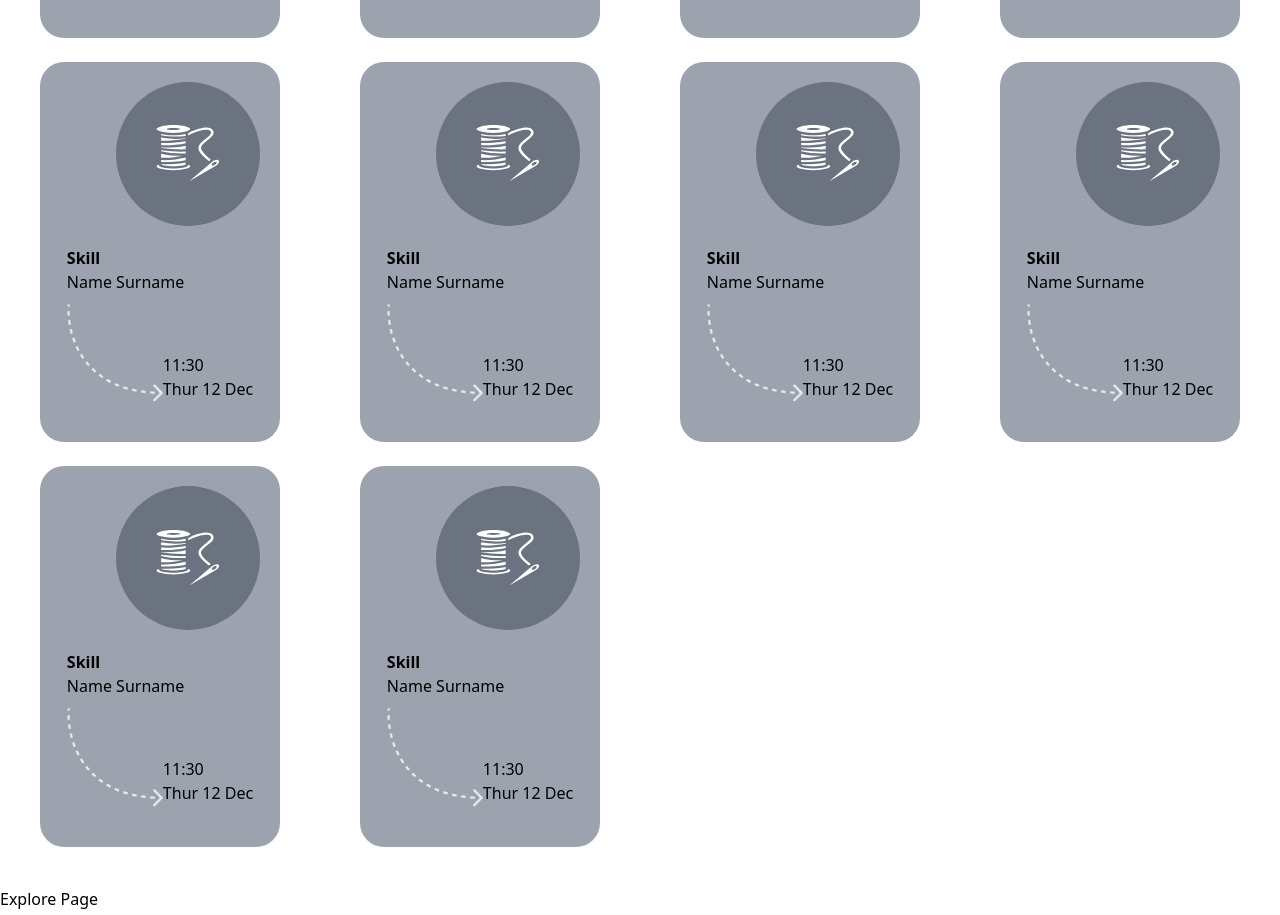
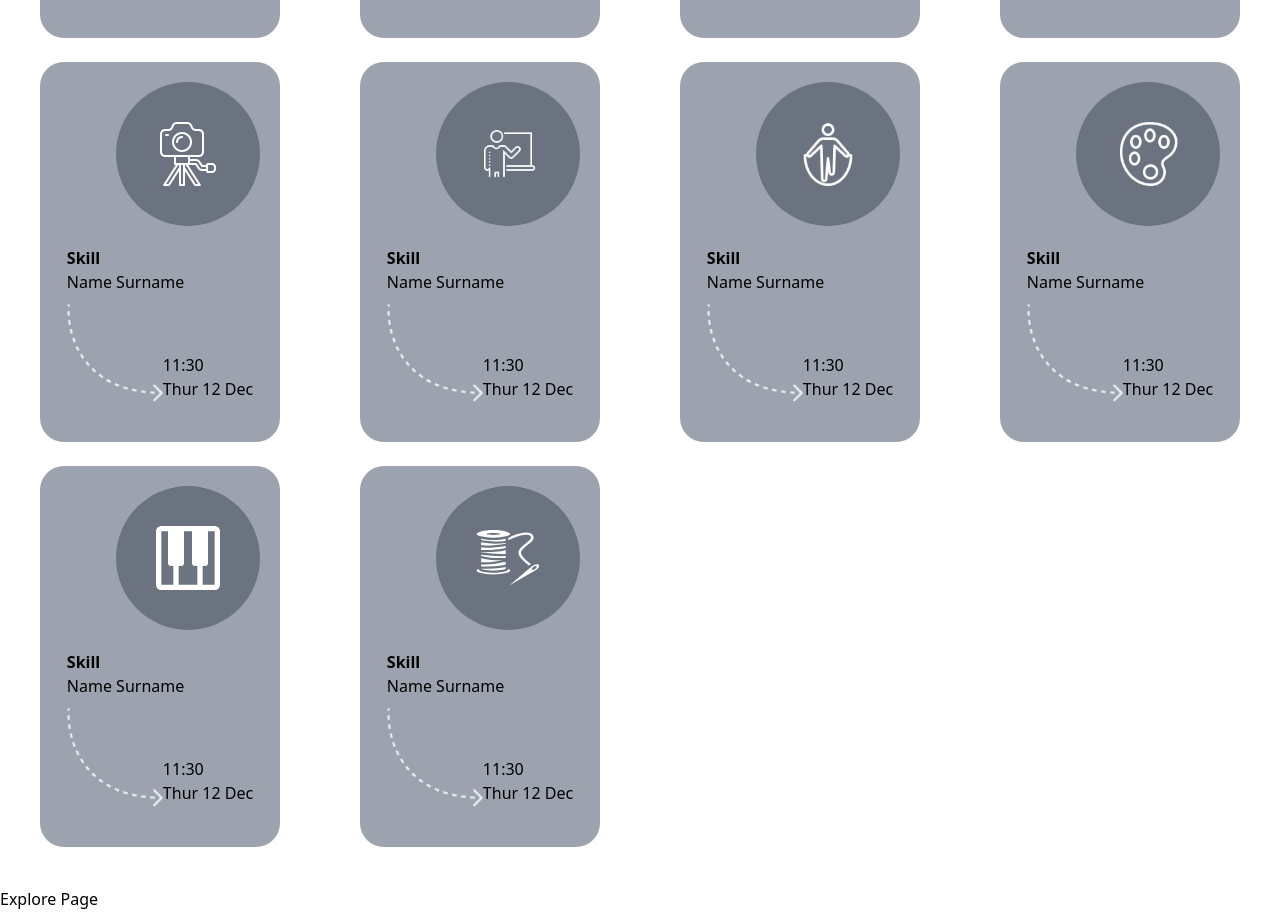
Before and after one commit to SchoolOfCode/bc13_final-project_front-end-zen-coders, a Next.js app: page /explore in a window 1280 px wide. Shown: the part 721-1636 px from the top of the page. Built offline with nearby package versions, Linux system fonts and the light colour scheme.

Commit message:
changed icons on explore tiles and linked  explore card to profile page

```diff
--- a/components/ExploreTiles/ExploreTiles.js
+++ b/components/ExploreTiles/ExploreTiles.js
@@ -1,12 +1,13 @@
-import React from "react";
-
+import React from 'react';
+import Link from 'next/link';
 
 export default function ExploreTiles() {
   return (
     <div className="flex flex-row flex-wrap">
-    <div class="grid grid-cols-2 md:grid-cols-3  lg:grid-cols-4 lg:gap-x-14 p-7 m-auto ">
-    <div className="flex flex-col items-center justify-center lg:w-60 bg-gray-400 m-3 rounded-3xl hover:bg-gray-800 hover:scale-110">
-<div className="self-end h-36 w-36 bg-gray-500 m-5 rounded-full flex justify-center items-center">
+      <div class="m-auto grid grid-cols-2  p-7 md:grid-cols-3 lg:grid-cols-4 lg:gap-x-14 ">
+        <Link href="/profile">
+          <div className="m-3 flex flex-col items-center justify-center rounded-3xl bg-gray-400 hover:scale-110 hover:bg-gray-800 lg:w-60">
+            <div className="m-5 flex h-36 w-36 items-center justify-center self-end rounded-full bg-gray-500">
               <img
                 className="h-20 w-20 object-contain p-2"
                 src="/knitting.svg"
@@ -17,18 +18,51 @@ export default function ExploreTiles() {
               <p className=" ">Name Surname</p>
               <div className="mt-2.5 mb-5 flex items-center">
                 <img className="h-30 w-24" src="/arrow.svg" />
-    <div className="flex flex-col -mb-12">
+                <div className="-mb-12 flex flex-col">
                   <p>11:30</p>
                   <p>Thur 12 Dec</p>
                 </div>
               </div>
             </div>
           </div>
- <div className="flex flex-col items-center justify-center lg:w-60 bg-gray-400 m-3 rounded-3xl hover:bg-gray-800 hover:scale-110">
-<div className="self-end h-36 w-36 bg-gray-500 m-5 rounded-full flex justify-center items-center">
+        </Link>
+        <div className="m-3 flex flex-col items-center justify-center rounded-3xl bg-gray-400 hover:scale-110 hover:bg-gray-800 lg:w-60">
+          <div className="m-5 flex h-36 w-36 items-center justify-center self-end rounded-full bg-gray-500">
+            <img className="h-20 w-20 object-contain p-2" src="/shears.svg" />
+          </div>
+          <div className="px-5 pb-5">
+            <h1 className="font-bold  ">Skill</h1>
+            <p className=" ">Name Surname</p>
+            <div className="mt-2.5 mb-5 flex items-center">
+              <img className="h-30 w-24" src="/arrow.svg" />
+              <div className="-mb-12 flex flex-col">
+                <p>11:30</p>
+                <p>Thur 12 Dec</p>
+              </div>
+            </div>
+          </div>
+        </div>
+        <div className="m-3 flex flex-col items-center justify-center rounded-3xl bg-gray-400 hover:scale-110 hover:bg-gray-800 lg:w-60">
+          <div className="m-5 flex h-36 w-36 items-center justify-center self-end rounded-full bg-gray-500">
+            <img className="h-20 w-20 object-contain p-2" src="/piano.svg" />
+          </div>
+          <div className="px-5 pb-5">
+            <h1 className="font-bold  ">Skill</h1>
+            <p className=" ">Name Surname</p>
+            <div className="mt-2.5 mb-5 flex items-center">
+              <img className="h-30 w-24" src="/arrow.svg" />
+              <div className="-mb-12 flex flex-col">
+                <p>11:30</p>
+                <p>Thur 12 Dec</p>
+              </div>
+            </div>
+          </div>
+        </div>
+        <div className="m-3 flex flex-col items-center justify-center rounded-3xl bg-gray-400 hover:scale-110 hover:bg-gray-800 lg:w-60">
+          <div className="m-5 flex h-36 w-36 items-center justify-center self-end rounded-full bg-gray-500">
             <img
               className="h-20 w-20 object-contain p-2"
-    src="/shears.svg"
+              src="/languageIcon.svg"
             />
           </div>
           <div className="px-5 pb-5">
@@ -36,18 +70,18 @@ export default function ExploreTiles() {
             <p className=" ">Name Surname</p>
             <div className="mt-2.5 mb-5 flex items-center">
               <img className="h-30 w-24" src="/arrow.svg" />
-    <div className="flex flex-col -mb-12">
+              <div className="-mb-12 flex flex-col">
                 <p>11:30</p>
                 <p>Thur 12 Dec</p>
               </div>
             </div>
           </div>
         </div>
-<div className="flex flex-col items-center justify-center lg:w-60 bg-gray-400 m-3 rounded-3xl hover:bg-gray-800 hover:scale-110">
-<div className="self-end h-36 w-36 bg-gray-500 m-5 rounded-full flex justify-center items-center">
+        <div className="m-3 flex flex-col items-center justify-center rounded-3xl bg-gray-400 hover:scale-110 hover:bg-gray-800 lg:w-60">
+          <div className="m-5 flex h-36 w-36 items-center justify-center self-end rounded-full bg-gray-500">
             <img
               className="h-20 w-20 object-contain p-2"
-    src="/piano.svg"
+              src="/photoIcon.svg"
             />
           </div>
           <div className="px-5 pb-5">
@@ -55,18 +89,18 @@ export default function ExploreTiles() {
             <p className=" ">Name Surname</p>
             <div className="mt-2.5 mb-5 flex items-center">
               <img className="h-30 w-24" src="/arrow.svg" />
-    <div className="flex flex-col -mb-12">
+              <div className="-mb-12 flex flex-col">
                 <p>11:30</p>
                 <p>Thur 12 Dec</p>
               </div>
             </div>
           </div>
         </div>
-<div className="flex flex-col items-center justify-center lg:w-60 bg-gray-400 m-3 rounded-3xl hover:bg-gray-800 hover:scale-110">
-<div className="self-end h-36 w-36 bg-gray-500 m-5 rounded-full flex justify-center items-center">
+        <div className="m-3 flex flex-col items-center justify-center rounded-3xl bg-gray-400 hover:scale-110 hover:bg-gray-800 lg:w-60">
+          <div className="m-5 flex h-36 w-36 items-center justify-center self-end rounded-full bg-gray-500">
             <img
               className="h-20 w-20 object-contain p-2"
-    src="/knitting.svg"
+              src="/tutorIcon.svg"
             />
           </div>
           <div className="px-5 pb-5">
@@ -74,18 +108,18 @@ export default function ExploreTiles() {
             <p className=" ">Name Surname</p>
             <div className="mt-2.5 mb-5 flex items-center">
               <img className="h-30 w-24" src="/arrow.svg" />
-    <div className="flex flex-col -mb-12">
+              <div className="-mb-12 flex flex-col">
                 <p>11:30</p>
                 <p>Thur 12 Dec</p>
               </div>
             </div>
           </div>
         </div>
-<div className="flex flex-col items-center justify-center lg:w-60 bg-gray-400 m-3 rounded-3xl hover:bg-gray-800 hover:scale-110">
-<div className="self-end h-36 w-36 bg-gray-500 m-5 rounded-full flex justify-center items-center">
+        <div className="m-3 flex flex-col items-center justify-center rounded-3xl bg-gray-400 hover:scale-110 hover:bg-gray-800 lg:w-60">
+          <div className="m-5 flex h-36 w-36 items-center justify-center self-end rounded-full bg-gray-500">
             <img
               className="h-20 w-20 object-contain p-2"
-    src="/knitting.svg"
+              src="/sportIcon.svg"
             />
           </div>
           <div className="px-5 pb-5">
@@ -93,18 +127,18 @@ export default function ExploreTiles() {
             <p className=" ">Name Surname</p>
             <div className="mt-2.5 mb-5 flex items-center">
               <img className="h-30 w-24" src="/arrow.svg" />
-    <div className="flex flex-col -mb-12">
+              <div className="-mb-12 flex flex-col">
                 <p>11:30</p>
                 <p>Thur 12 Dec</p>
               </div>
             </div>
           </div>
         </div>
-<div className="flex flex-col items-center justify-center lg:w-60 bg-gray-400 m-3 rounded-3xl hover:bg-gray-800 hover:scale-110">
-<div className="self-end h-36 w-36 bg-gray-500 m-5 rounded-full flex justify-center items-center">
+        <div className="m-3 flex flex-col items-center justify-center rounded-3xl bg-gray-400 hover:scale-110 hover:bg-gray-800 lg:w-60">
+          <div className="m-5 flex h-36 w-36 items-center justify-center self-end rounded-full bg-gray-500">
             <img
               className="h-20 w-20 object-contain p-2"
-    src="/knitting.svg"
+              src="/paintingIcon.svg"
             />
           </div>
           <div className="px-5 pb-5">
@@ -112,83 +146,39 @@ export default function ExploreTiles() {
             <p className=" ">Name Surname</p>
             <div className="mt-2.5 mb-5 flex items-center">
               <img className="h-30 w-24" src="/arrow.svg" />
-    <div className="flex flex-col -mb-12">
+              <div className="-mb-12 flex flex-col">
                 <p>11:30</p>
                 <p>Thur 12 Dec</p>
               </div>
             </div>
           </div>
         </div>
-<div className="flex flex-col items-center justify-center lg:w-60 bg-gray-400 m-3 rounded-3xl hover:bg-gray-800 hover:scale-110">
-<div className="self-end h-36 w-36 bg-gray-500 m-5 rounded-full flex justify-center items-center">
-  <img
-    className="h-20 w-20 object-contain p-2"
-    src="/knitting.svg"
-  />
+        <div className="m-3 flex flex-col items-center justify-center rounded-3xl bg-gray-400 hover:scale-110 hover:bg-gray-800 lg:w-60">
+          <div className="m-5 flex h-36 w-36 items-center justify-center self-end rounded-full bg-gray-500">
+            <img className="h-20 w-20 object-contain p-2" src="/piano.svg" />
           </div>
           <div className="px-5 pb-5">
             <h1 className="font-bold  ">Skill</h1>
             <p className=" ">Name Surname</p>
             <div className="mt-2.5 mb-5 flex items-center">
               <img className="h-30 w-24" src="/arrow.svg" />
-    <div className="flex flex-col -mb-12">
+              <div className="-mb-12 flex flex-col">
                 <p>11:30</p>
                 <p>Thur 12 Dec</p>
               </div>
             </div>
           </div>
         </div>
-<div className="flex flex-col items-center justify-center lg:w-60 bg-gray-400 m-3 rounded-3xl hover:bg-gray-800 hover:scale-110">
-<div className="self-end h-36 w-36 bg-gray-500 m-5 rounded-full flex justify-center items-center">
-  <img
-    className="h-20 w-20 object-contain p-2"
-    src="/knitting.svg"
-  />
+        <div className="m-3 flex flex-col items-center justify-center rounded-3xl bg-gray-400 hover:scale-110 hover:bg-gray-800 lg:w-60">
+          <div className="m-5 flex h-36 w-36 items-center justify-center self-end rounded-full bg-gray-500">
+            <img className="h-20 w-20 object-contain p-2" src="/knitting.svg" />
           </div>
           <div className="px-5 pb-5">
             <h1 className="font-bold  ">Skill</h1>
             <p className=" ">Name Surname</p>
             <div className="mt-2.5 mb-5 flex items-center">
               <img className="h-30 w-24" src="/arrow.svg" />
-    <div className="flex flex-col -mb-12">
-    <p>11:30</p>
-    <p>Thur 12 Dec</p>
-    </div>
-  </div>
-</div>
-</div>
-<div className="flex flex-col items-center justify-center lg:w-60 bg-gray-400 m-3 rounded-3xl hover:bg-gray-800 hover:scale-110">
-<div className="self-end h-36 w-36 bg-gray-500 m-5 rounded-full flex justify-center items-center">
-  <img
-    className="h-20 w-20 object-contain p-2"
-    src="/knitting.svg"
-  />
-</div>
-<div className="px-5 pb-5">
-  <h1 className="font-bold  ">Skill</h1>
-  <p className=" ">Name Surname</p>
-  <div className="mt-2.5 mb-5 flex items-center">
-    <img className="h-30 w-24" src="/arrow.svg" />
-    <div className="flex flex-col -mb-12">
-    <p>11:30</p>
-    <p>Thur 12 Dec</p>
-    </div>
-  </div>
-</div>
-</div>
-<div className="flex flex-col items-center justify-center lg:w-60 bg-gray-400 m-3 rounded-3xl hover:bg-gray-800 hover:scale-110">
-<div className="self-end h-36 w-36 bg-gray-500 m-5 rounded-full flex justify-center items-center">
-  <img
-    className="h-20 w-20 object-contain p-2"
-    src="/knitting.svg"
-  />
-</div>
-<div className="px-5 pb-5">
-  <h1 className="font-bold  ">Skill</h1>
-  <p className=" ">Name Surname</p>
-  <div className="mt-2.5 mb-5 flex items-center">
-    <img className="h-30 w-24" src="/arrow.svg" />
-    <div className="flex flex-col -mb-12">
+              <div className="-mb-12 flex flex-col">
                 <p>11:30</p>
                 <p>Thur 12 Dec</p>
               </div>
```
Lines whose indentation alone changed are shown as unchanged.
